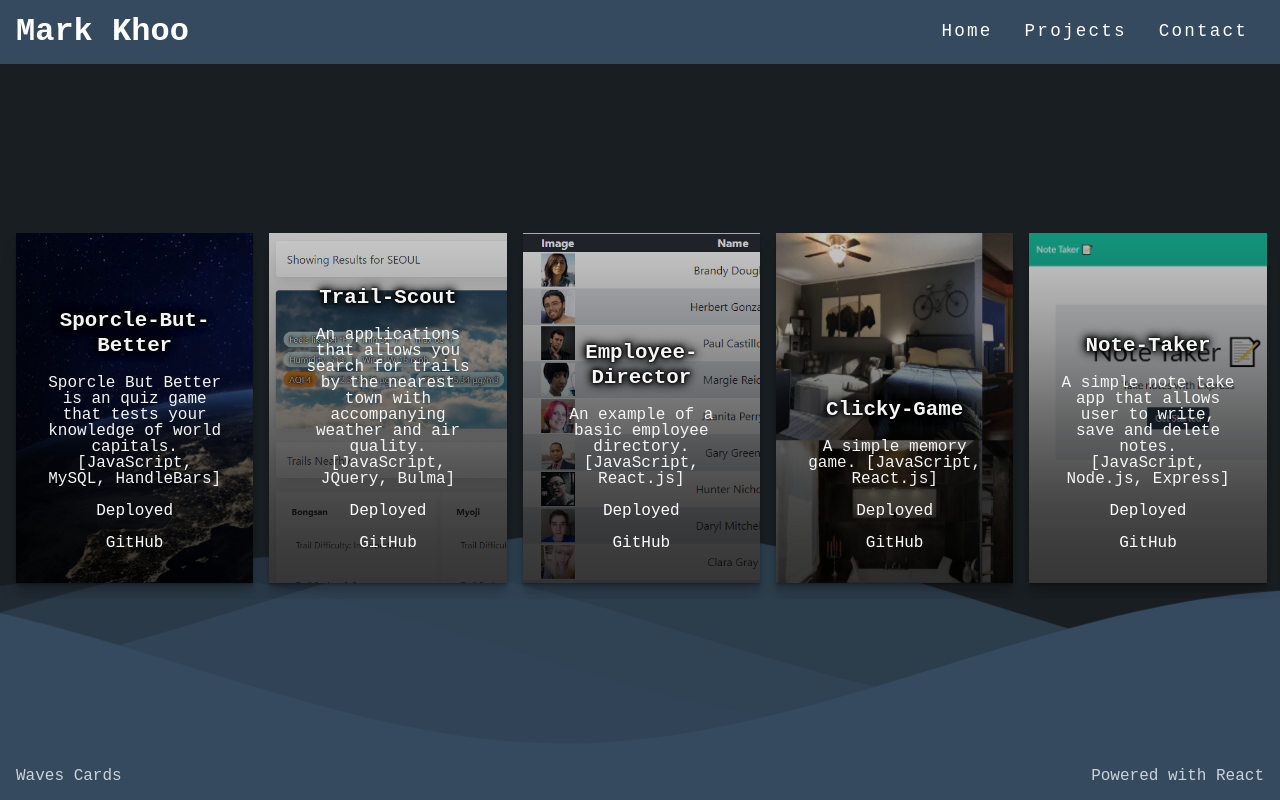
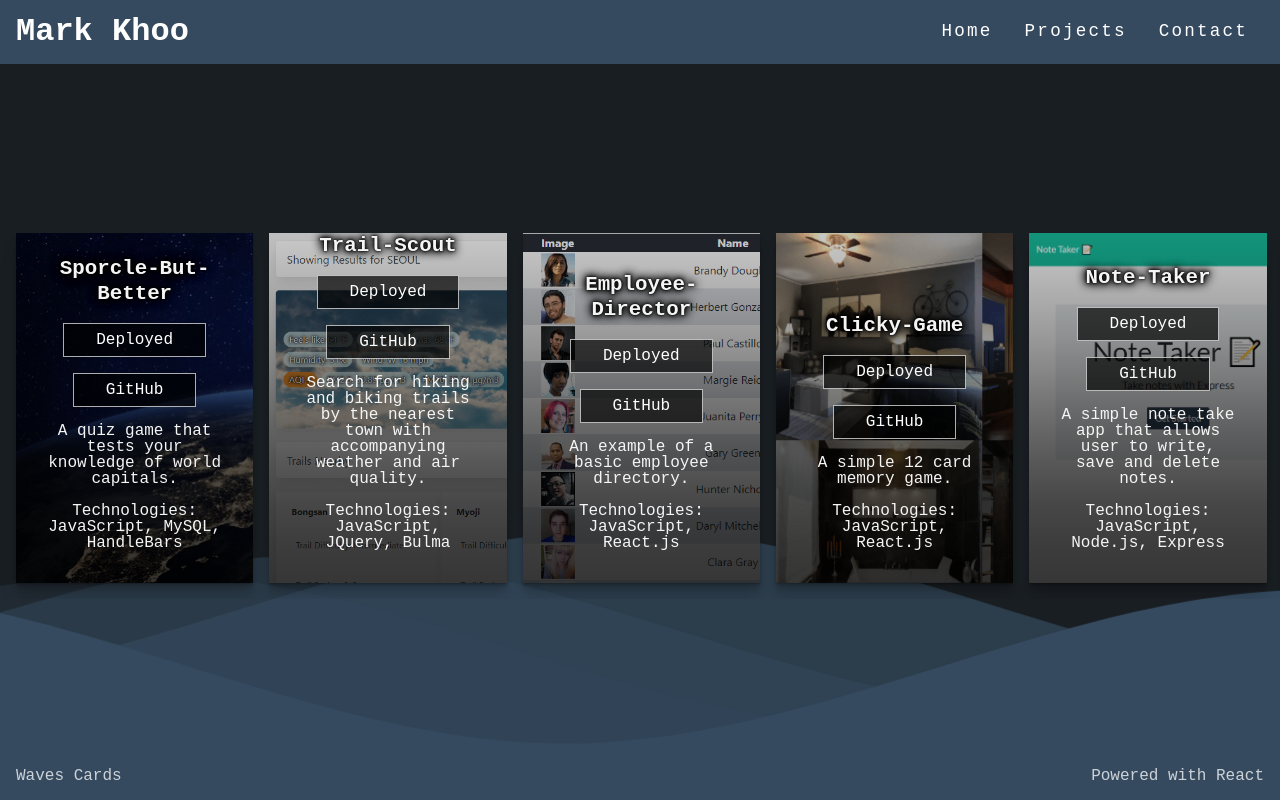
Before and after one commit to markkhoo/20-React-Portfolio, a React (Create React App) app: page /projects in a window 1280 px wide. Built offline with nearby package versions, Linux system fonts and the light colour scheme.

Commit message:
clean up projects descriptions

```diff
--- a/src/components/projectCard/projectCard.css
+++ b/src/components/projectCard/projectCard.css
@@ -83,6 +83,12 @@
     margin-top: 1rem;
 }
 
+.content a {
+    background-color: #000000ad;
+    padding: 0.5em 2em;
+    border: 1px solid #ffffffad;
+}
+
 .title {
     font-size: 1.3rem;
     font-weight: bold;
--- a/src/components/projectCard/projectCard.js
+++ b/src/components/projectCard/projectCard.js
@@ -6,9 +6,10 @@ function Card(props) {
         <div className="card" id={props.id}>
             <div className="content">
                 <h2 className="title">{props.title}</h2>
-                <p>{props.description}</p>
                 <a href={props.deploy_link} target="_blank" rel="noreferrer noopener">Deployed</a>
                 <a href={props.github_link} target="_blank" rel="noreferrer noopener">GitHub</a>
+                <p>{props.description}</p>
+                <p>Technologies: {props.technologies}</p>
             </div>
         </div>
     )
--- a/src/pages/projects/projects.js
+++ b/src/pages/projects/projects.js
@@ -9,42 +9,48 @@ function Projects() {
             title: "Sporcle-But-Better",
             github_link: "https://github.com/markkhoo/Sporcle-But-Better",
             deploy_link: "https://radiant-chamber-32939.herokuapp.com/",
-            description: "Sporcle But Better is an quiz game that tests your knowledge of world capitals. [JavaScript, MySQL, HandleBars]"
+            description: "A quiz game that tests your knowledge of world capitals.",
+            technologies: "JavaScript, MySQL, HandleBars"
         },
         {
             id: 2,
             title: "Trail-Scout",
             github_link: "https://github.com/markkhoo/Trail-Scout",
             deploy_link: "https://markkhoo.github.io/Trail-Scout/",
-            description: "An applications that allows you search for trails by the nearest town with accompanying weather and air quality. [JavaScript, JQuery, Bulma]"
+            description: "Search for hiking and biking trails by the nearest town with accompanying weather and air quality.",
+            technologies: "JavaScript, JQuery, Bulma"
         },
         {
             id: 3,
             title: "Employee-Director",
             github_link: "https://github.com/markkhoo/19-employee-directory",
             deploy_link: "https://markkhoo.github.io/19-employee-directory/",
-            description: "An example of a basic employee directory. [JavaScript, React.js]"
+            description: "An example of a basic employee directory.",
+            technologies: "JavaScript, React.js"
         },
         {
             id: 4,
             title: "Clicky-Game",
             github_link: "https://github.com/markkhoo/18-Clicky-Game",
             deploy_link: "https://markkhoo.github.io/18-Clicky-Game/",
-            description: "A simple memory game. [JavaScript, React.js]"
+            description: "A simple 12 card memory game.",
+            technologies: "JavaScript, React.js"
         },
         {
             id: 5,
             title: "Note-Taker",
             github_link: "https://github.com/markkhoo/11-Note-Taker-Express.js",
             deploy_link: "https://mighty-dusk-98751.herokuapp.com/",
-            description: "A simple note take app that allows user to write, save and delete notes. [JavaScript, Node.js, Express]"
+            description: "A simple note take app that allows user to write, save and delete notes.",
+            technologies: "JavaScript, Node.js, Express"
         },
         {
             id: 6,
             title: "Quiz-Game",
             github_link: "https://github.com/markkhoo/04-Code-Quiz-Assignment",
             deploy_link: "https://markkhoo.github.io/04-Code-Quiz-Assignment/",
-            description: "A simple quiz game. [JavaScript, HTML5, CSS3]"
+            description: "A simple trivia game.",
+            technologies: "JavaScript, HTML5, CSS3"
         }
     ]);
 
@@ -60,6 +66,7 @@ function Projects() {
                             deploy_link={item.deploy_link}
                             github_link={item.github_link}
                             description={item.description}
+                            technologies={item.technologies}
                         />
                     )
                 })}
```
